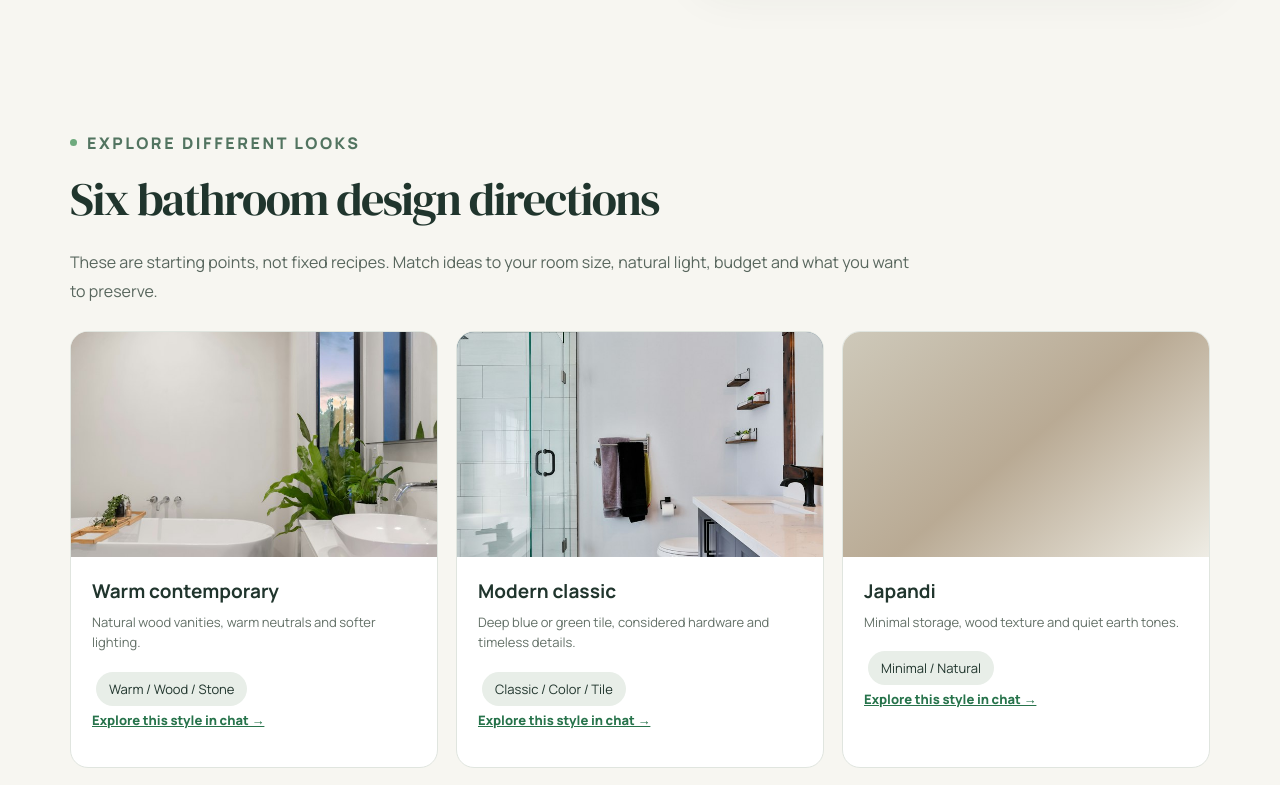
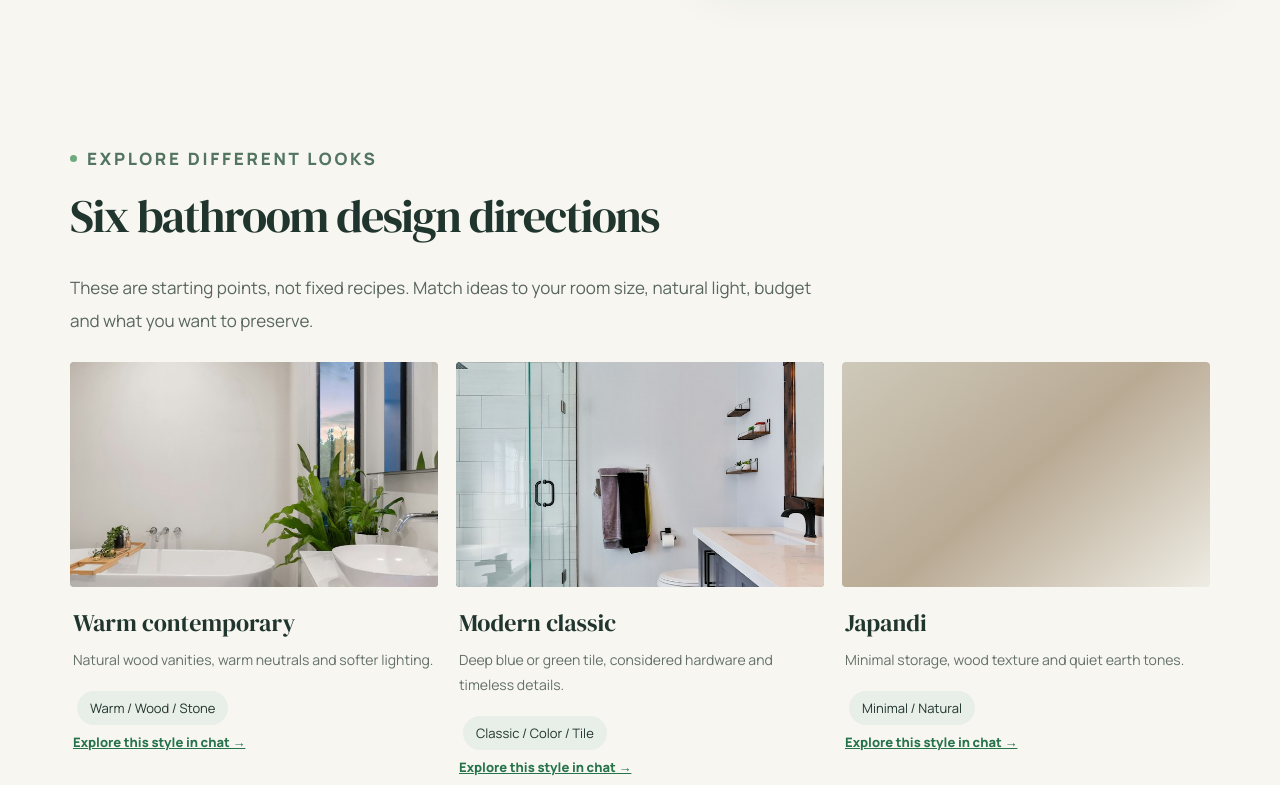
Before and after one commit to AugustinThepautTTTTTTT/Construction, a Next.js app: page /en/bathroom-inspiration in a window 1280 px wide. Shown: the part 680-1465 px from the top of the page. Built offline with nearby package versions, Linux system fonts and the light colour scheme.

Commit message:
style(seo): replace heavy card grids with editorial typography

```diff
--- a/components/bathroom-seo.css
+++ b/components/bathroom-seo.css
@@ -8,3 +8,29 @@
 .seoEditorialColumns{max-width:1050px;display:grid;grid-template-columns:repeat(2,minmax(0,1fr));gap:60px}
 .seoEditorialSpacer{height:8px}
 @media(max-width:820px){.seoEditorial{font-size:16px;line-height:1.85}.seoEditorialColumns{grid-template-columns:1fr;gap:4px}.seoEditorial h3{margin-top:30px}}
+
+/* Editorial-first redesign: cards become quiet typographic rows. */
+.bathSeo .seoSection{padding-top:78px;padding-bottom:78px}
+.bathSeo .seoSection:nth-of-type(even){background:transparent}
+.bathSeo .seoCards{display:grid;grid-template-columns:repeat(2,minmax(0,1fr));gap:0 60px;margin-top:32px}
+.bathSeo .seoCard{border:0;border-top:1px solid #ced8cf;border-radius:0;box-shadow:none;background:transparent;min-height:0;padding:23px 0 30px}
+.bathSeo .seoCardSymbol{display:none}
+.bathSeo .seoCard h3{font-family:var(--font-serif),Georgia,serif;font-size:clamp(22px,2vw,27px);font-weight:400;line-height:1.25;margin:0 0 11px}
+.bathSeo .seoCard p{font-size:15px;line-height:1.85;max-width:48ch;margin:0 0 12px}
+.bathSeo .seoSection>.seoEyebrow{margin-bottom:10px}
+.bathSeo .seoSection>h2{max-width:760px;margin-bottom:30px}
+.bathSeo .seoSection>p{font-size:17px;line-height:1.9;max-width:760px}
+.bathSeo .seoFAQ{grid-template-columns:1fr 1fr;gap:8px 60px}
+.bathSeo .seoFAQ article{background:none;padding:20px 0;border-top:1px solid #ced8cf}
+.bathSeo .seoFAQ h3{font-family:var(--font-serif),Georgia,serif;font-size:22px;font-weight:400}
+.bathSeo .seoFAQ p{font-size:15px;line-height:1.85}
+.bathSeo .seoCallout{border-radius:4px;background:#e7ede6;border-left:3px solid #7c9f87}
+.bathSeo .seoGalleryItem{box-shadow:none;border:0;border-radius:3px;background:transparent}
+.bathSeo .seoGalleryPicture{border-radius:4px;overflow:hidden}
+.bathSeo .seoGalleryInfo{padding:19px 3px 25px}
+.bathSeo .seoGalleryInfo h3{font-family:var(--font-serif),Georgia,serif;font-weight:400;font-size:24px}
+.bathSeo .seoGalleryInfo p{font-size:14px;line-height:1.8}
+.bathSeo .seoFinal{margin-top:30px;padding:88px 24px}
+.bathSeo .seoFinal h2{max-width:740px}
+.bathSeo .seoFinal p{font-size:17px;line-height:1.85}
+@media(max-width:820px){.bathSeo .seoCards,.bathSeo .seoFAQ{grid-template-columns:1fr;gap:0}.bathSeo .seoSection{padding-top:50px;padding-bottom:50px}}
```
